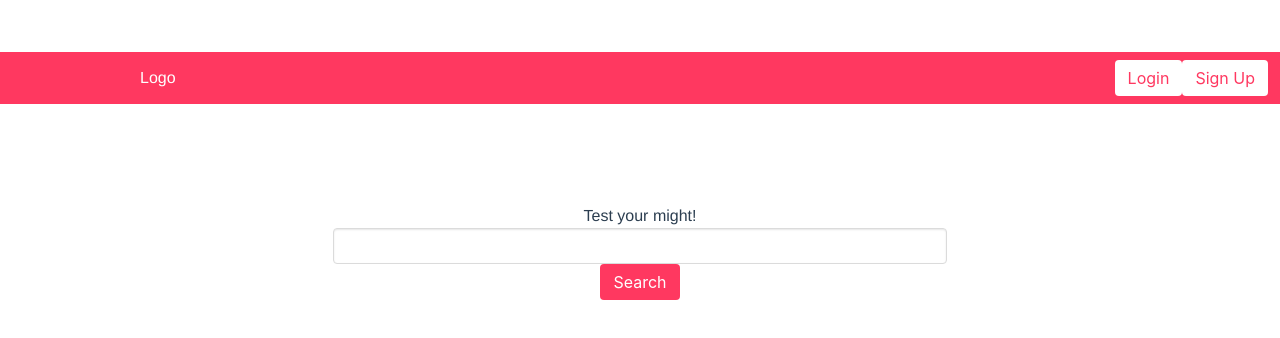
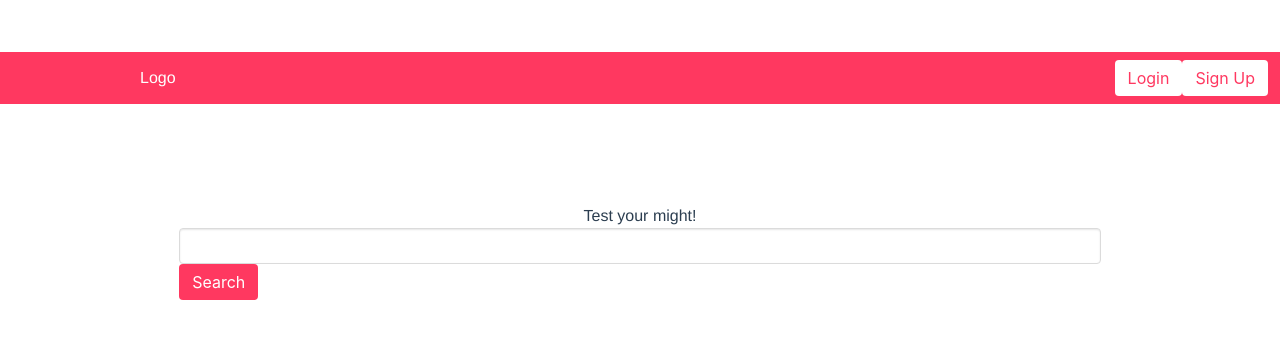
Before and after one commit to jls47/tfind_front, a Vue app: page /singlet/1 in a window 1280 px wide. Shown: the top 338 px of the page. Built offline with nearby package versions, Linux system fonts and the light colour scheme.

Commit message:
improved ux

```diff
--- a/src/components/HelloWorld.vue
+++ b/src/components/HelloWorld.vue
@@ -37,7 +37,7 @@
     <button class="modal-close is-large" aria-label="close" @click = "closeModal"></button>
   </div>
 
-  <div class="hello">
+  <div class="hello container">
     <h1>{{ msg }}</h1>
     <div v-if="">
       <tourneys></tourneys>
--- a/src/components/Tournaments.vue
+++ b/src/components/Tournaments.vue
@@ -1,6 +1,6 @@
 <template>
-  <div class="tournaments">
-  <form @submit.prevent="handleSubmit">
+  <div class="tournaments container">
+  <form @submit.prevent="handleSubmit" class="searchBar">
     <label>
       <div class="field">
         <div class="control">
@@ -11,16 +11,18 @@
 
     <p v-if="search.string">Searching for "{{search.string}}"</p>
   </form>
+    <div>
+    <ul v-if="tournaments.length > 0" class="results1 columns">
+      <button v-if="redoMapSearch == true" class="map button is-danger" @click="newBoundSearch">Update results</button><br><br>
 
-    <ul v-if="tournaments.length > 0" class="results">
-      <button v-if="redoMapSearch == true" class="map button is-danger" @click="newBoundSearch">Update results</button><br><br>
-      <gmap :tourneys="tournaments" @moved="offerUpdateSearch" class="map"></gmap>
-      <li v-for="tourney of tournaments" class="entry">
+      <li v-for="tourney of tournaments" class="entry1 column">
       	<p><strong>{{tourney.name}}</strong></p>
         <p>{{tourney.address}}</p>
         <router-link :to="{ name: 'singleT', params: {id: tourney.id}}">See details</router-link>
       </li>
+      <gmap :tourneys="tournaments" @moved="offerUpdateSearch" class="column is-half"></gmap>
     </ul>
+    </div>
   </div>
 </template>
 
@@ -99,25 +101,7 @@ export default {
 </script>
 
 <style lang="scss">
-  .entry{
+  .searchBar{
     margin-bottom: 2%;
   }
-	li{
-		list-style-type: none;
-	}
-  #tSearch{
-    width: 60%;
-    margin-left: 0%;
-  }
-  .control{
-    text-align: center;
-  }
-  .map{
-    float: right;
-  }
-  .results{
-    width: 80%;
-    margin-left: 0%;
-    margin-right: 10%;
-  }
 </style>
--- a/src/components/activate.vue
+++ b/src/components/activate.vue
@@ -1,10 +1,10 @@
 <template>
   <div class="tournaments">
     <div v-if="status == 'OK'" class="success">
-      Now you can login!  Click <a href="https://jlukes.com/tfind_front">here</a> to go to the main page.
+      Now you can login!  Click <a href="https://www.jlukes.com/tfind_front">here</a> to go to the main page.
     </div>
     <div v-else class="failure">
-      Oops, something went wrong.  Click <a href="https://jlukes.com/tfind_front">here</a> to go to the main page or try again.
+      Oops, something went wrong.  Click <a href="https://www.jlukes.com/tfind_front">here</a> to go to the main page or try again.
     </div>
   </div>
 </template>
--- a/src/services/tourneys.js
+++ b/src/services/tourneys.js
@@ -1,7 +1,7 @@
 import axios from 'axios'
 
 class tourneys {
-  static getAllTournaments () {
+  static getAllTournaments() {
   	return axios.get(`https://tfind-back.herokuapp.com/api/tournaments`)
   	//return axios.get(`http://localhost:3000/api/tournaments`)
   	  .then(response => {
```
Also changed, not shown: 7 other files (tests, documents, lock files or other folders).
